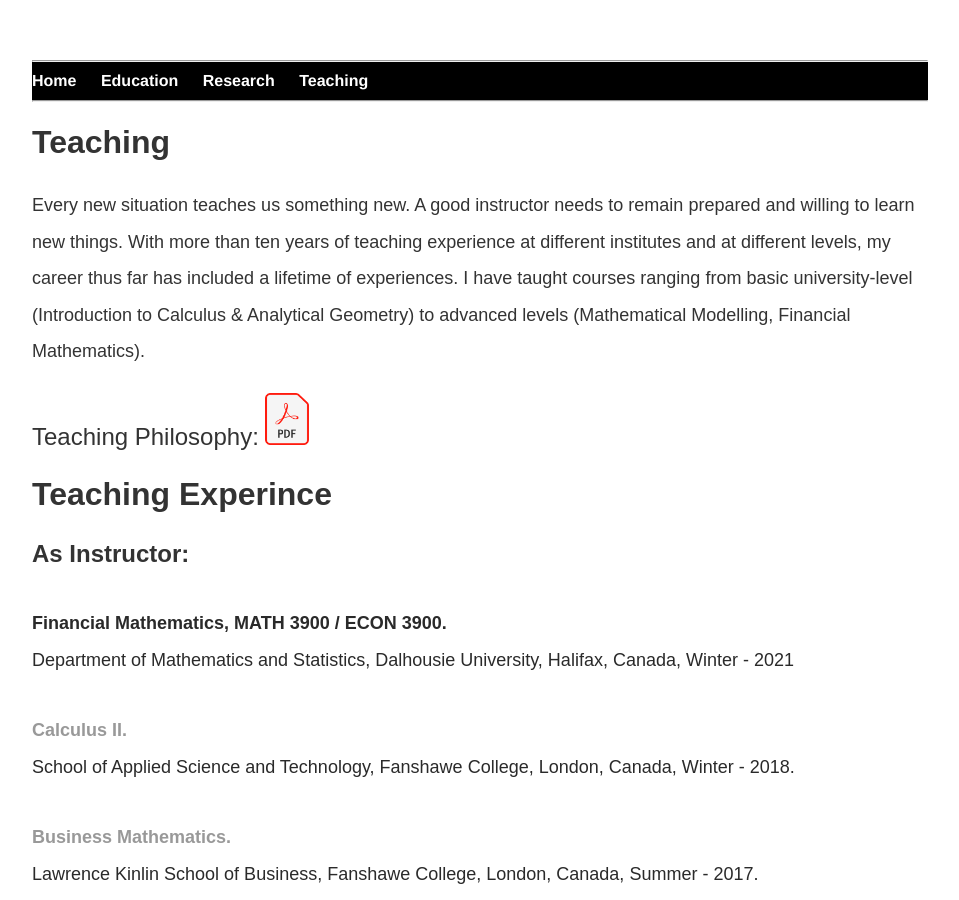
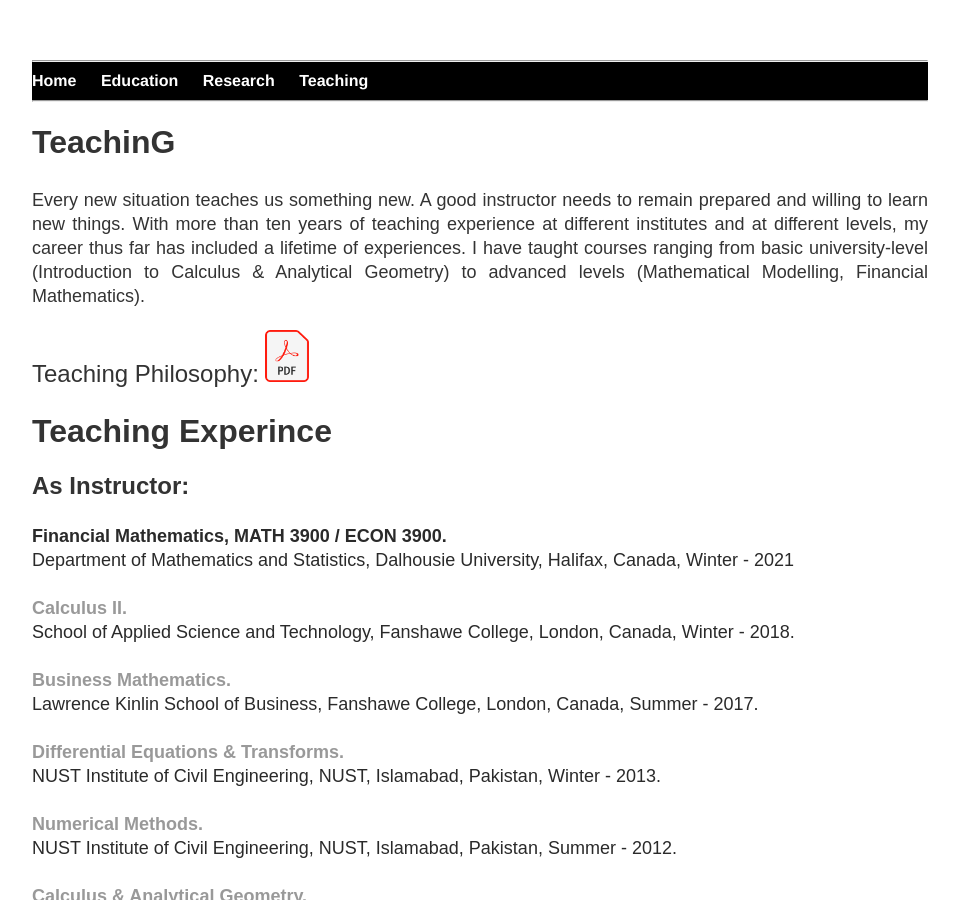
Before and after one commit to MathBioInfo/amjadkhan, a Jekyll site: the page built from Teaching/index.html, in a window 1280 px wide and 900 px high. Shown: the whole window, without its empty margins (160-1119 px from the left). Built offline with Jekyll 4.4.1, drawn with Linux system fonts in a browser that asks for light colours.

Commit message:
Update index.html

```diff
--- a/Teaching/index.html
+++ b/Teaching/index.html
@@ -7,9 +7,9 @@ title: About teaching
 			body { font-family: Arial }
 			hr { color: a6bf79} -->
 		</style>
-			<p><font size="6.5"><b>Teaching</b></font><br>
+			<p><font size="6.5"><b>TeachinG</b></font><br>
 			<link rel="stylesheet" type="text/css" href="css/main.css">
-			<p tyle="text-align:justify;line-height:1"><font size="4">Every new situation teaches us something new. A good instructor needs to remain prepared
+			<p style="text-align:justify;line-height:1"><font size="4">Every new situation teaches us something new. A good instructor needs to remain prepared
 			and willing to learn new things. With more than ten years of teaching experience at different
 			institutes and at different levels, my career thus far has included a lifetime of experiences. I have taught
 			courses ranging from basic university-level (Introduction to Calculus & Analytical Geometry)
@@ -30,7 +30,7 @@ title: About teaching
 
 		<font size="6"><b>Teaching Experince</b></font><br>
 
-		<p tyle="text-align:justify;line-height:1">
+		<p style="text-align:justify;line-height:1">
 		<font size="5"><b>As Instructor:</b></font>
 
 	<a href="financialmath2021/index.html">
@@ -75,7 +75,7 @@ title: About teaching
 	</strong></a><br />NUST Institute of Civil Engineering, NUST, Islamabad, Pakistan, Summer - 2009.
 
 	</p>
-	<p tyle="text-align:justify;line-height:1"><font size="5"><b>As teaching assistant:</b></font><br>
+	<p style="text-align:justify;line-height:1"><font size="5"><b>As teaching assistant:</b></font><br>
 	<br>
 	<a href="#">
         <strong> Differential Equations & Probability for Life Sciences.
```
